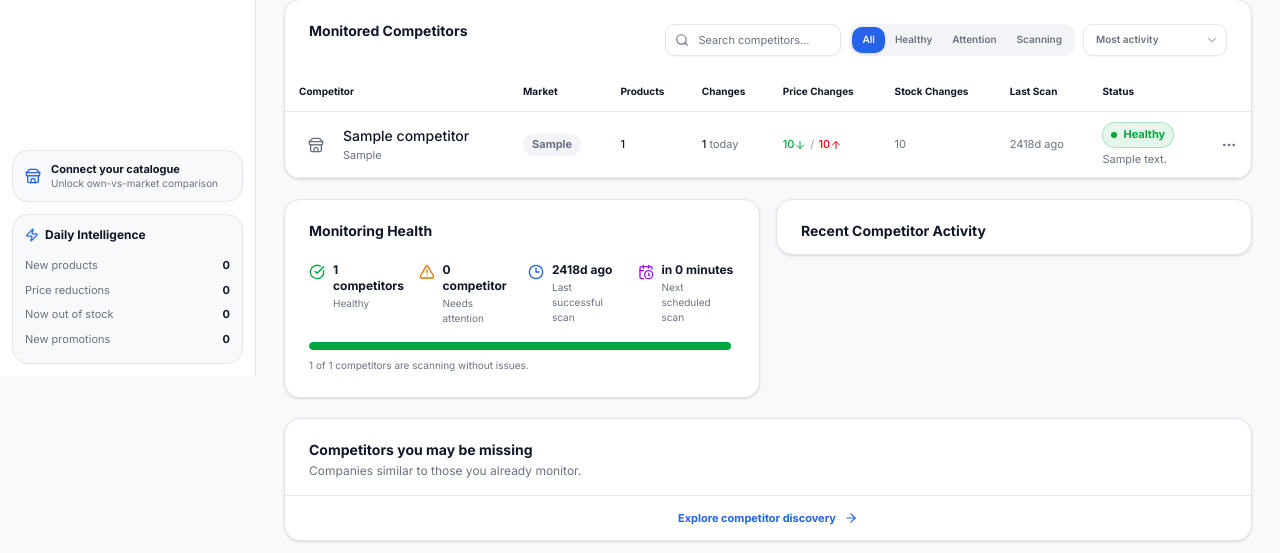
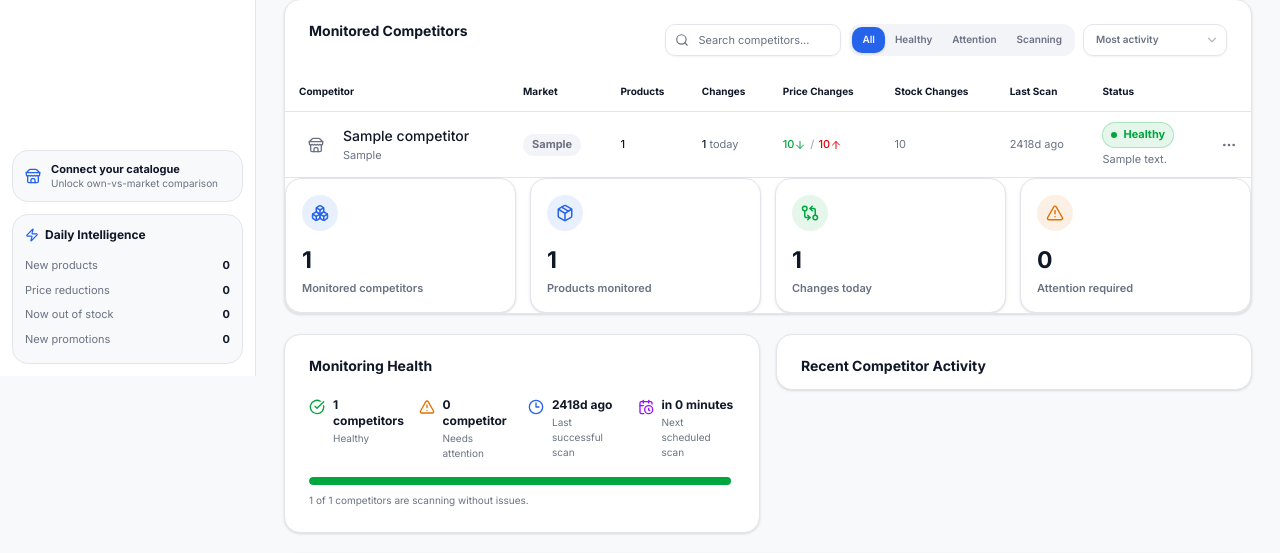
Before and after one commit to danieliancu/rivaltracking, a Django app: page /competitors/ in a window 1280 px wide. Shown: the part 424-977 px from the top of the page. Run offline with Django 5.2, Linux system fonts and the light colour scheme; a user stored in the database is signed in; tables that the repository leaves empty hold one stand-in row (values such as "Sample post"); data that the repository does not hold is empty; style sheets or scripts are compiled from the project's sources; parts of the project's set-up code (start-up, migrations or seed data) failed here and were passed over; some libraries are stand-ins or nearby versions.

Commit message:
Live-update competitor KPIs and table during changes and scans
The headline competitor KPI cards were static until a page reload. Extract them
into a partial that every table mutation re-renders out-of-band, so add / run
scan / remove / pause update the numbers immediately alongside the table. While
a scan is running the table also polls every 5s, so products_count and the KPIs
reflect a background scan the moment it finishes.

Co-Authored-By: Claude Opus 4.8 <noreply@anthropic.com>

```diff
--- a/app/apps/competitors/views.py
+++ b/app/apps/competitors/views.py
@@ -64,7 +64,12 @@ def _is_fragment(request):
 
 def _fragment_response(request, params, toasts=None):
     state = selectors.table_state(request, params)
-    context = {**state, "table_url": reverse("competitors:index"), "toasts": toasts or []}
+    context = {
+        **state,
+        "table_url": reverse("competitors:index"),
+        "toasts": toasts or [],
+        "kpis": selectors.kpi_cards(request),
+    }
     response = render(request, "competitors/partials/table.html", context)
     push_url = reverse("competitors:index")
     if state["canonical_qs"]:
--- a/app/templates/competitors/index.html
+++ b/app/templates/competitors/index.html
@@ -16,9 +16,7 @@
   </button>
 </section>
 
-<section class="grid grid-cols-2 gap-3.5 xl:grid-cols-4">
-  {% for k in kpis %}{% kpi_card k.icon k.tone k.value k.label %}{% endfor %}
-</section>
+{% include "competitors/partials/kpis.html" %}
 
 {% include "components/ai_insight_card.html" with title="Portfolio Intelligence" cta_label="View full analysis" cta_href=ask_ai_href body_template="competitors/partials/portfolio_body.html" %}
 
--- /dev/null
+++ b/app/templates/competitors/partials/kpis.html
@@ -0,0 +1,7 @@
+{% load ui %}{% comment %} Competitor KPI cards. Re-rendered out-of-band on every table
+   mutation (add / scan / remove / pause) so the headline numbers update live
+   alongside the table. {% endcomment %}
+<section id="competitors-kpis" {% if oob %}hx-swap-oob="true"{% endif %}
+         class="grid grid-cols-2 gap-3.5 xl:grid-cols-4">
+  {% for k in kpis %}{% kpi_card k.icon k.tone k.value k.label %}{% endfor %}
+</section>
--- a/app/templates/competitors/partials/table.html
+++ b/app/templates/competitors/partials/table.html
@@ -1,7 +1,7 @@
 {% load ui %}{% comment %} Monitored Competitors table fragment — competitors-table.tsx.
    Wrapped in the URL-synced fragment root; desktop table + mobile cards. {% endcomment %}
 <div id="competitors-table" data-table-fragment
-     hx-get="{{ table_url }}" hx-trigger="competitors:changed from:body"
+     hx-get="{{ table_url }}" hx-trigger="competitors:changed from:body{% if scan_activity.active %}, every 5s{% endif %}"
      hx-target="#competitors-table" hx-swap="outerHTML" hx-include="#competitors-filter-form">
   {# Desktop table #}
   <div class="hidden px-0 pb-0 md:block">
@@ -105,3 +105,5 @@
   </div>
 </div>
 {% for t in toasts %}{% include "partials/toast.html" with variant=t.variant title=t.title description=t.description %}{% endfor %}
+{% comment %} Live-update the headline KPIs alongside the table. {% endcomment %}
+{% if kpis %}{% include "competitors/partials/kpis.html" with oob=True %}{% endif %}
```
